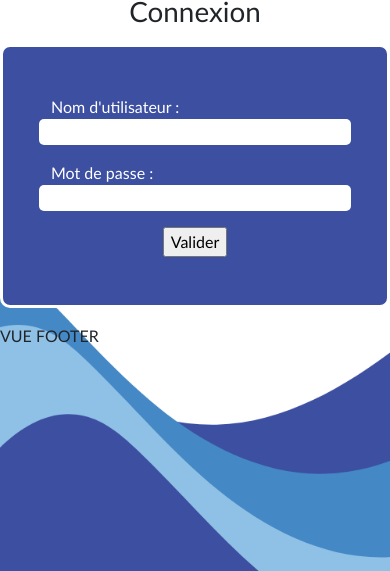
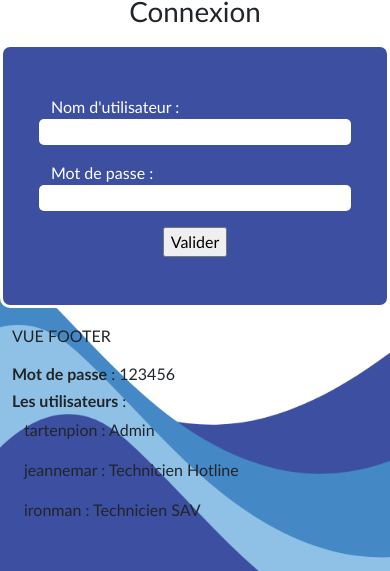
Before and after one commit to Xaelyne/Projet_Menuiz_Man, a PHP site: page / in a window 390 px wide. Shown: the part 273-844 px from the top of the page. Run offline with PHP 8.4, Linux system fonts and the light colour scheme.

Commit message:
index, header, style, footer

```diff
--- a/index.php
+++ b/index.php
@@ -7,7 +7,7 @@ if (!isset($_GET['action'])) $action = "connexion";
 
 require("./modeles/modele.inc.php");
 
-var_dump($action);
+var_dump("action -> ".$action);
 
 // switch sur si pas de connexion trouvé -> formulaire connexion
 switch ($action) {
@@ -17,14 +17,27 @@ switch ($action) {
         require "./vues/vueConnexion.php";
         break;
     case "accueilTechnicienSAV":
-        // $titre = "Bonjour $nom, vous êtes connecté en tant que $role";
-        $titre = "Bonjour, vous êtes connecté en tant que";
+        // récupération des infos utilisateurs
+        $id = $_GET['id'];
+        $utilisateur = getUtilisateur($id);
+        $nom = $utilisateur['nomUtilisateur'];
+        $prenom = $utilisateur['prenomUtilisateur'];
+        $role = afficheRoleUtilisateur($utilisateur['roleUtilisateur']);
+
+        $titre = "Bonjour $nom $prenom, vous êtes connecté en tant que $role";
         require "./vues/vueHeader.php";
         require "./vues/vueAccueil.php";
         break;
     case "accueilTechnicienHOT":
-        // $titre = "Bonjour $nom, vous êtes connecté en tant que $role";
-        $titre = "Bonjour, vous êtes connecté en tant que";
+        // récupération des infos utilisateurs
+        $id = $_GET['id'];
+        $utilisateur = getUtilisateur($id);
+        $nom = $utilisateur['nomUtilisateur'];
+        $prenom = $utilisateur['prenomUtilisateur'];
+        $role = afficheRoleUtilisateur($utilisateur['roleUtilisateur']);
+
+        $titre = "Bonjour $nom $prenom, vous êtes connecté en tant que $role";
+
         require "./vues/vueHeader.php";
         require "./vues/vueAccueil.php";
         break;
@@ -76,15 +89,16 @@ switch ($action) {
             if($role == 1) {
                 $action = "accueilAdmin";
             } else if ($role == 2) {
-                $action = "accueilHotline";
+                $action = "accueilTechnicienHOT";
             } else {
-                $action = "accueilSAV";
+                $action = "accueilTechnicienSAV";
             }
 
             header("Location: index.php?action=$action&id=$id");
         }
         break;
     case "accueilAdmin":
+        // récupération des infos utilisateurs
         $id = $_GET['id'];
         $utilisateur = getUtilisateur($id);
         $nom = $utilisateur['nomUtilisateur'];
--- a/style/style.css
+++ b/style/style.css
@@ -60,8 +60,19 @@ body {
     margin-right: 20px;
 }
 
-@media screen and (max-width: 992px) {
+.btnDeconnexion {
+    color: white;
+    text-decoration: none;
+}
+.imgDeconnexion {
+    width: 40px;
+}
+
+@media screen and (max-width: 992px) { /*LARGE*/
     .formConnexion {
         width: 100%;
     }
+    .btnDeconnexion {
+        margin-top: 1em;
+    }
 }
--- a/vues/vueFooter.php
+++ b/vues/vueFooter.php
@@ -6,7 +6,16 @@
 <?php } ?>
 
 <!-- TEST -->
-<p>VUE FOOTER</p>
+<div class="container">
+    <p>VUE FOOTER</p>
+    <h6><b>Mot de passe</b> : 123456</h6>
+    <h6><b>Les utilisateurs</b> : </h6>
+    <div class="container">
+        <p>tartenpion : Admin</p>
+        <p>jeannemar : Technicien Hotline</p>
+        <p>ironman : Technicien SAV</p>
+    </div>
+</div>
 
 </body>
 </html>
--- a/vues/vueHeader.php
+++ b/vues/vueHeader.php
@@ -31,24 +31,13 @@
             </button>
 
             <div class="collapse navbar-collapse" id="navbarNav">
-
-                <ul class="navbar-nav">
-                    <li>
-                        <a class="nav-link mx-3" aria-current="page" href="index.php">
-                            <img src="../Images/Menuiz Man.png" alt="Logo" class="logonav d-md-none d-lg-block">
-                        </a>
-                    </li>
-
-                    <li class="nav-item">
-                        <a class="nav-link active" aria-current="page" href="#">Home</a>
-                    </li>
-                    <li class="nav-item">
-                        <a class="nav-link" href="#">Features</a>
-                    </li>
-                    <li class="nav-item">
-                        <a class="nav-link" href="#">Pricing</a>
-                    </li>
-                </ul>
+                <a class="nav-link mx-3" aria-current="page" href="index.php">
+                    <img src="../Images/Menuiz Man.png" alt="Logo" class="logonav d-none d-lg-block">
+                </a>
+                <a href="" class="d-flex ms-auto align-items-center btnDeconnexion">
+                    <h4 class="mt-1 me-1">Déconnexion</h4>
+                    <img src="../Images/se-deconnecter.png" alt="imgDeconnexion" class="imgDeconnexion">
+                </a>
             </div>
         </div>
     </nav>
```
